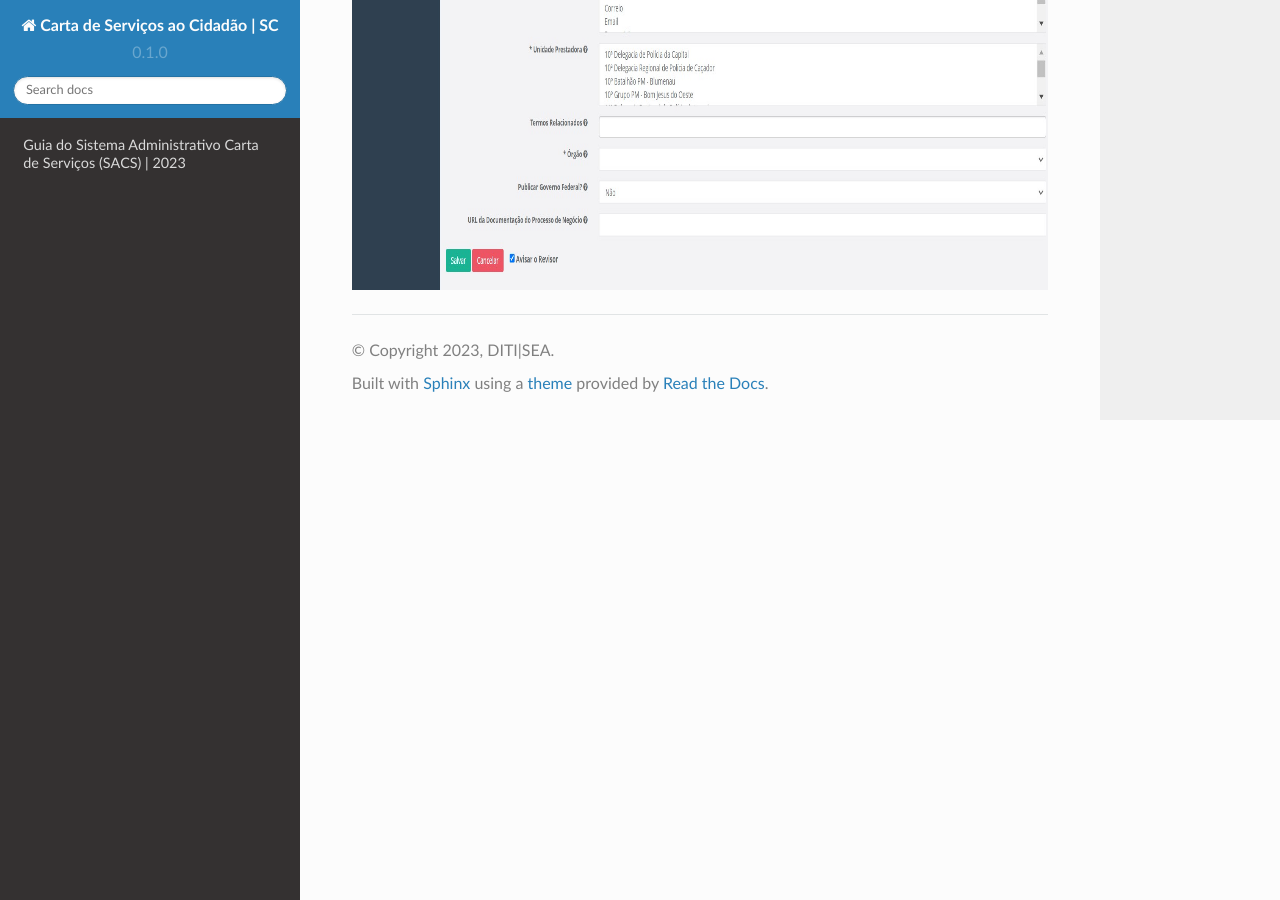
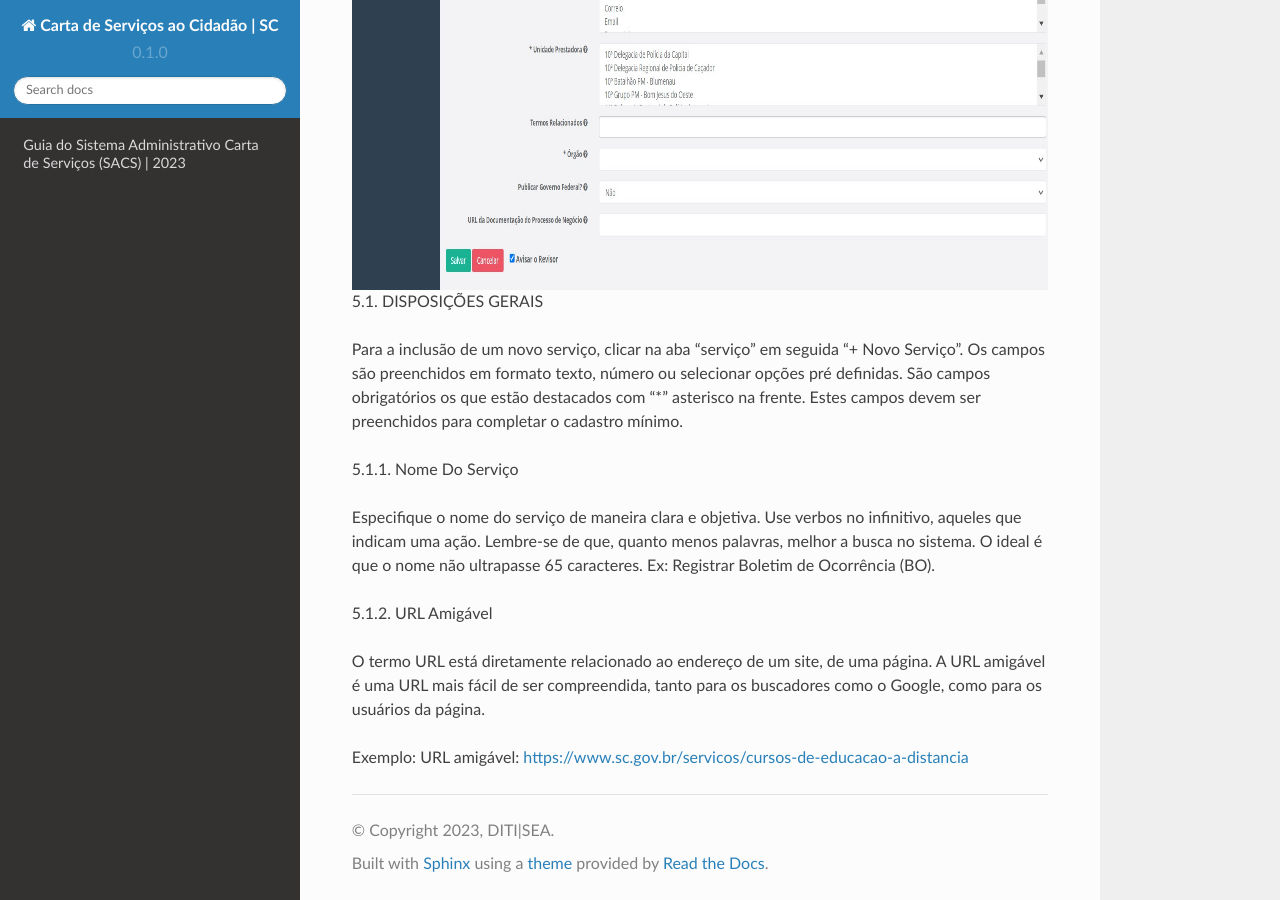
Before and after one commit to brunoaltieri/cartadeservicos, a Sphinx documentation site: the page built from docs/source/index.rst, in a window 1280 px wide and 900 px high, scrolled down 9817 px. Built offline with Sphinx 7.4.7 and the Read the Docs theme 2.0.0, drawn with Linux system fonts in a browser that asks for light colours.

Commit message:
Update index.rst

```diff
--- a/docs/source/index.rst
+++ b/docs/source/index.rst
@@ -274,3 +274,18 @@ Especifique o nome da unidade prestadora. O ideal é que o nome não ultrapasse
    :scale: 100%
    :alt: tela mostrando os campos do cadastro do Serviço
    :align: center
+
+5.1. DISPOSIÇÕES GERAIS
+
+Para a inclusão de um novo serviço, clicar na aba “serviço” em seguida “+ Novo Serviço”. Os campos são preenchidos em formato texto, número ou selecionar opções pré definidas. São campos obrigatórios os que estão destacados com “*” asterisco na frente. Estes campos devem ser preenchidos para completar o cadastro mínimo.
+
+5.1.1. Nome Do Serviço
+
+Especifique o nome do serviço de maneira clara e objetiva. Use verbos no infinitivo, aqueles que indicam uma ação. Lembre-se de que, quanto menos palavras, melhor a busca no sistema. O ideal é que o nome não ultrapasse 65 caracteres.
+Ex: Registrar Boletim de Ocorrência (BO).
+
+5.1.2. URL Amigável
+
+O termo URL está diretamente relacionado ao endereço de um site, de uma página. A URL amigável é uma URL mais fácil de ser compreendida, tanto para os buscadores como o Google, como para os usuários da página.
+
+Exemplo: URL amigável: https://www.sc.gov.br/servicos/cursos-de-educacao-a-distancia
```
